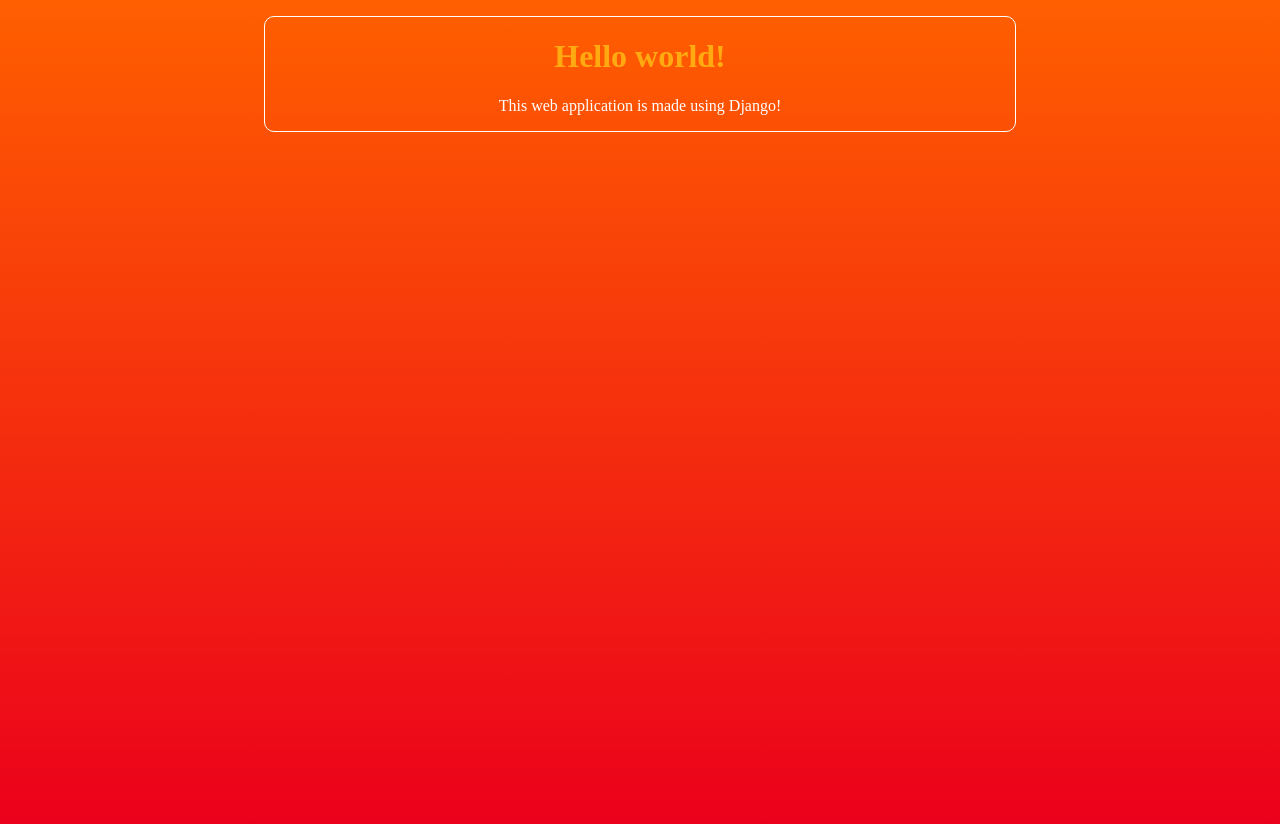
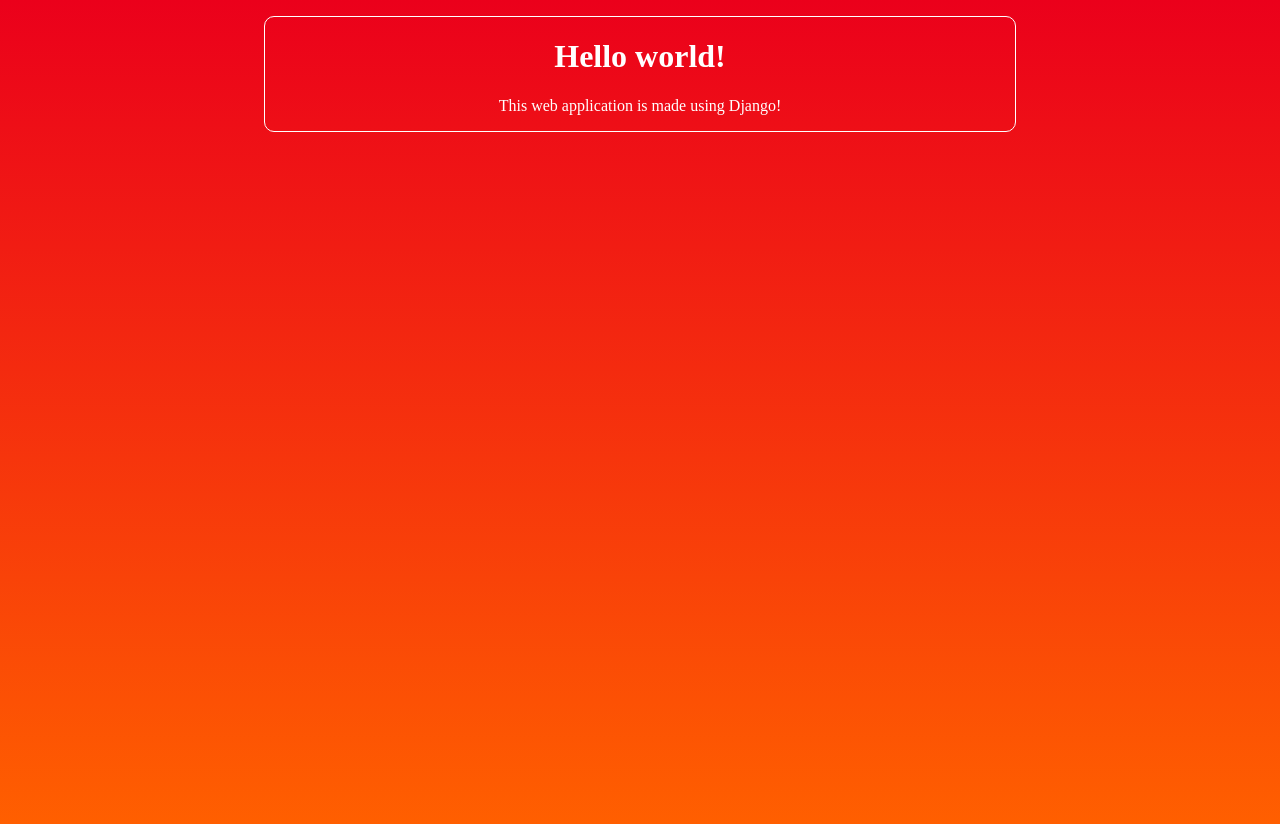
Before and after one commit to x00174641/MastercardHerokuWebApp, a Django app: page / in a window 1280 px wide. Run offline with Django 4.2, Linux system fonts and the light colour scheme.

Commit message:
Update style.css

```diff
--- a/static/css/style.css
+++ b/static/css/style.css
@@ -1,10 +1,10 @@
 body {
-    background-color: #FF5F00;
-    background-image: linear-gradient(#FF5F00, #EB001B);
+    background-color: #EB001B;
+    background-image: linear-gradient(#EB001B, #FF5F00);
     height: 100vh;
 }
 h1 {
-    color: #fa1;
+    color: #fff;
 }
 
 p {
```
